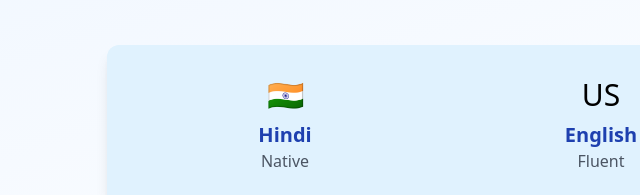
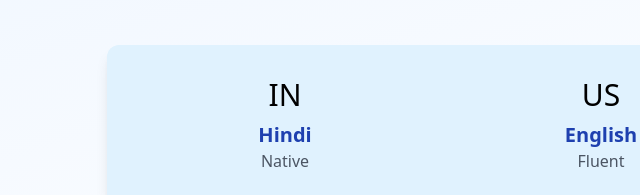
Before and after one commit to ManavAbhishek01/My-Portfolio-Website, a website: page index.html in a window 1280 px wide. Shown: the part 3263-3458 px from the top of the page, 197-837 px from the left. Drawn offline with nearby package versions, Linux system fonts and the light colour scheme.

Commit message:
index.html

```diff
--- a/index.html
+++ b/index.html
@@ -389,7 +389,7 @@
                 <div class="bg-card-blue p-8 rounded-xl shadow-lg card-hover">
                     <div class="grid grid-cols-1 md:grid-cols-2 gap-6">
                         <div class="text-center">
-                            <div class="text-3xl mb-2">🇮🇳</div>
+                            <div class="text-3xl mb-2">IN</div>
                             <h3 class="text-xl font-bold text-primary-blue">Hindi</h3>
                             <p class="text-gray-600">Native</p>
                         </div>
```
